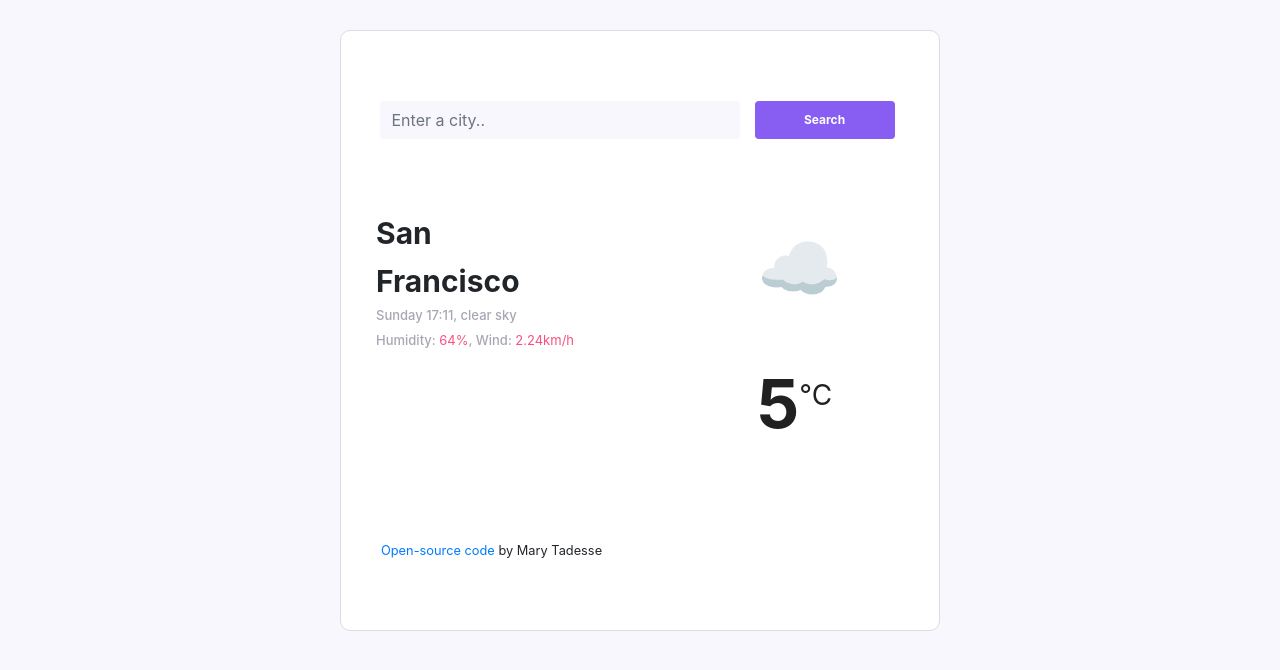
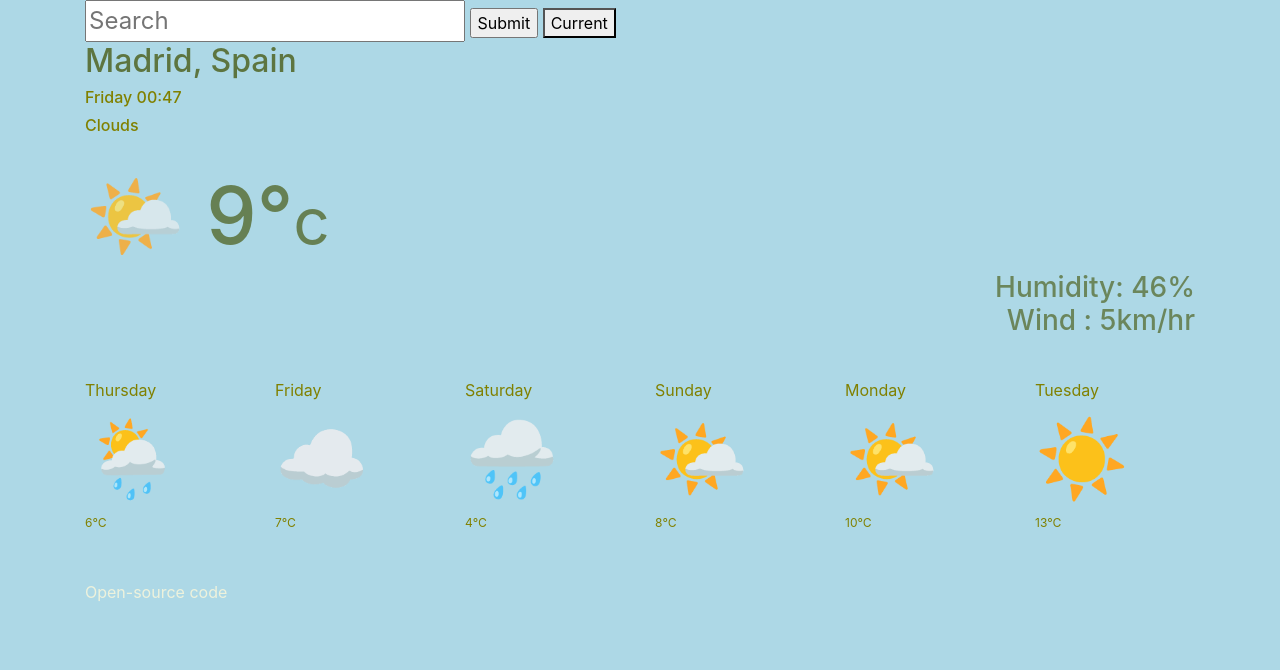
Before and after one commit to shecodes777/vanilla-weather-apps, a plain HTML site: page index.html in a window 1280 px wide. Drawn offline with nearby package versions, Linux system fonts and the light colour scheme.

Commit message:
Javascript, CSS, and HTML corrected and updated on weather app

```diff
--- a/index.css
+++ b/index.css
@@ -1,94 +1,48 @@
 body {
-  background-color: #f9f7fe;
-}
-.weather-app {
-  max-width: 600px;
-  margin: 30px auto;
-  padding: 20px;
-  border: 1px solid #dadde1;
-  border-radius: 10px;
-  background-color: #fff;
-}
-small {
-  max-width: 600px;
-  display: block;
-  margin: 30px auto;
-  padding: 20px;
+  background-color: lightblue;
 }
 
 h1 {
-  font-size: 30px;
-  font-weight: 700;
-  line-height: 48px;
-  margin: 10px 0 10px;
-  margin-bottom: 0;
+  color: rgb(161, 97, 108);
+}
+h2 {
+  color: #556b2f;
+  opacity: 0.9;
+}
+h3 {
+  color: #556b2f;
+  opacity: 0.75;
+  text-align: right;
+}
+h6 {
+  color: olive;
+}
+ul {
+  list-style: none;
+}
+.display {
+  color: #556b2f;
+  opacity: 0.8;
+  font-size: 80px;
+}
+.weather {
+  font-size: x-large;
+  font-stretch: ultra-expanded;
 }
 
-.temperature {
-  color: #212121;
-  font-size: 68px;
-  font-weight: 700;
-  line-height: 2;
-}
-.unit {
-  color: #212121;
-  font-size: 28px;
-  font-weight: 400;
-  line-height: 1;
-  position: relative;
-  top: -23px;
-}
-.row {
-  margin: 40px;
-  padding: 10px;
+.days {
+  color: olive;
 }
 
-ul {
-  margin: 0;
-  padding: 0;
+.weather-forecast {
+  font-size: 75px;
 }
-li {
-  color: rgba(39, 33, 66, 0.4);
-  font-size: 13px;
-  font-weight: 500;
-  line-height: 20px;
-  list-style: none;
-  margin-bottom: 5px;
-  margin-top: 0;
-}
-.pink {
-  color: #f65282;
-  font-weight: 400;
+.temperature {
+  font-size: 12px;
+  color: olive;
 }
 
-#box {
-  background-color: #f9f7fe;
-  border: none;
-  float: right;
-  width: 360px;
+a {
+  color: beige;
+  opacity: 0.9;
 }
-
-#purple {
-  background: #885df1;
-  border: none;
-  border-radius: 90x;
-  font-size: 12px;
-  font-weight: 700;
-  height: 38px;
-  width: 140px;
-  float: left;
-}
-
-.col-6 {
-  right: 50px;
-}
-.col-lg-6 {
-  left: 50px;
-}
-
-div {
-  display: block;
-}
-
-.p-0 {
-}
--- a/index.html
+++ b/index.html
@@ -4,71 +4,73 @@
     <meta charset="UTF-8" />
     <meta http-equiv="X-UA-Compatible" content="IE=edge" />
     <meta name="viewport" content="width=device-width, initial-scale=1.0" />
-
-    <link
+    <title>Document</title>
+ <link
       rel="stylesheet"
       href="https://cdn.jsdelivr.net/npm/bootstrap@4.3.1/dist/css/bootstrap.min.css"
       integrity="sha384-ggOyR0iXCbMQv3Xipma34MD+dH/1fQ784/j6cY/iJTQUOhcWr7x9JvoRxT2MZw1T"
       crossorigin="anonymous"
     />
-    <link rel="stylesheet" href="index.css" />
-    <title>weather</title>
-  </head>
-  <body class="picture">
+    <link href="index.css" rel= "stylesheet" type="text/css" />
+    <title>Weather</title>
+    <script src="https://unpkg.com/axios@1.1.2/dist/axios.min.js"></script>
+</head>
+  <body>
     <div class="container">
-      <div class="weather-app">
-        <form>
-          <div class="row">
-            <div class="col-9">
-              <input
-                type="search"
-                placeholder="Enter a city.."
-                class="form-control search-input"
-                id="box"
-              />
-            </div>
-            <div class="col-3 p-0">
-              <input
-                type="submit"
-                class="btn btn-primary"
-                value="Search"
-                id="purple"
-              />
-            </div>
-          </div>
-        </form>
-        <div class="row">
-          <div class="col-6">
-            <h1 id="city">San Francisco</h1>
-            <ul>
-              <li class="list">Sunday 17:11, clear sky</li>
-              <li class="list">
-                Humidity: <strong class="pink">64%</strong>, Wind:
-                <strong class="pink">2.24km/h</strong>
-              </li>
-            </ul>
-          </div>
 
-          <div class="col-lg-6 col-md-6 col-sm-8">
-            <div class="temperature-container d-flex justify-content-end">
-              <canvas width="52" height="52"></canvas>
-              <div>
-                <span class="temperature">☁️5</span><span class="unit">°C</span>
-              </div>
-            </div>
-          </div>
-        </div>
+      <form id="searchCity">
+        <input type="search..." name="weather" id="city" class="weather" placeholder="Search" />
+        <input type="submit" id="submit">
+        <button id="current"> Current </button>
+      </form>
 
-        <small>
-          <a
-            href="https://github.com/shecodes777/vanilla-weather-apps"
-            target="_blank"
-            >Open-source code</a
-          >
-          by Mary Tadesse</small
-        >
+      <h2>
+        Madrid, Spain
+      </h2>
+        <h6>Wednesday 19:35</h6>
+        <h6 id="sky"> Clouds </h6>
+
+      <br />
+      <h1 class="display" id="temp">🌤 9°<small>c</small></h1>
+
+      <h3>
+        <ul>
+          <li id="humidity">
+          Humidity: 46%
+          </li>
+          <li id="wind">
+          Wind : 5km/hr
+          </li>
+        </ul>
+      </h3>
+      <br />
+      <div class="row">
+        <div class="col-2 days">Thursday</div>
+        <div class="col-2 days">Friday</div>
+        <div class="col-2 days">Saturday</div>
+        <div class="col-2 days">Sunday</div>
+        <div class="col-2 days">Monday</div>
+        <div class="col-2 days">Tuesday</div>
       </div>
+      <div class="row">
+        <div class="col-2 weather-forecast">🌦</div>
+        <div class="col-2 weather-forecast">☁️</div>
+        <div class="col-2 weather-forecast">🌧</div>
+        <div class="col-2 weather-forecast">🌤</div>
+        <div class="col-2 weather-forecast">🌤</div>
+        <div class="col-2 weather-forecast">☀️</div>
+      </div>
+    <div class="row">
+      <div class="col-2 temperature">6℃</div>
+      <div class="col-2 temperature">7℃</div>
+      <div class="col-2 temperature">4℃</div>
+      <div class="col-2 temperature">8℃</div>
+      <div class="col-2 temperature">10℃</div>
+      <div class="col-2 temperature">13℃</div>
     </div>
-    <script src="src/index.js"></script>
+    <br>
+    <br>
+    <a href="https://github.com/shecodes777/mary-codes" target="_blank" class="source">Open-source code </a>
+    <script src="index.js"></script>
   </body>
 </html>
--- /dev/null
+++ b/index.js
@@ -0,0 +1,93 @@
+let time = new Date();
+
+let hour = time.getHours();
+if (hour < 10) {
+  hour = `0${hour}`;
+}
+let minute = time.getMinutes();
+if (minute < 10) {
+  minute = `0${minute}`;
+}
+
+let month = time.getMonth();
+let months = [
+  "January",
+  "February",
+  "March",
+  "April",
+  "May",
+  "June",
+  "July",
+  "August",
+  "September",
+  "October",
+  "November",
+  "December",
+];
+let day = time.getDay();
+let days = [
+  "Sunday",
+  "Monday",
+  "Tuesday",
+  "Wednesday",
+  "Thursday",
+  "Friday",
+  "Saturday",
+];
+let weekday = days[day];
+let date = time.getDate();
+
+let finish = document.querySelector("h6");
+finish.innerHTML = `${weekday} ${hour}:${minute}`;
+
+function display(event) {
+  event.preventDefault();
+  let spain = document.querySelector("h2");
+  let city = document.querySelector("#city");
+  spain.innerHTML = `${city.value}`;
+  let place = city.value;
+  let apiKey = "b40b135798f82a05aed08769f9275f50";
+  let apiUrl = `https://api.openweathermap.org/data/2.5/weather?q=${city.value}&appid=${apiKey}&units=metric`;
+  axios.get(apiUrl).then(display);
+  function display(response) {
+    console.log(response);
+    console.log(response.data.main.temp);
+    console.log(response.data.weather.main);
+    let spot = Math.round(response.data.main.temp);
+    let temp = document.querySelector("#temp");
+    temp.innerHTML = `${spot}°C`;
+    let humidity = document.querySelector("#humidity");
+    humidity.innerHTML = `Humidity ${response.data.main.humidity}%`;
+    let wind = document.querySelector("#wind");
+    wind.innerHTML = `${response.data.wind.speed}km/hr`;
+  }
+}
+let form = document.querySelector("#searchCity");
+form.addEventListener("submit", display);
+
+function showTemperature(response) {
+  let h2 = document.querySelector("h2");
+  h2.innerHTML = `${response.data.name}`;
+  let temp = document.querySelector("#temp");
+  let currentTemp = Math.round(response.data.main.temp);
+  temp.innerHTML = `${currentTemp}°C`;
+  document.querySelector(
+    "#humidity"
+  ).innerHTML = `${response.data.main.humidity}%`;
+  document.querySelector(
+    "#wind"
+  ).innerHTML = `${response.data.wind.speed}km/hr`;
+}
+
+function displayTemp(position) {
+  let apiKey = "b40b135798f82a05aed08769f9275f50";
+  let apiUrls = `https://api.openweathermap.org/data/2.5/weather?lat=${position.coords.latitude}&lon=${position.coords.longitude}&appid=${apiKey}&units=metric`;
+  axios.get(apiUrls).then(showTemperature);
+}
+
+function displayCurrentLocation(position) {
+  navigator.geolocation.getCurrentPosition(displayTemp);
+}
+
+let currentPlace = document.querySelector("button");
+currentPlace.addEventListener("click", displayCurrentLocation);
```
